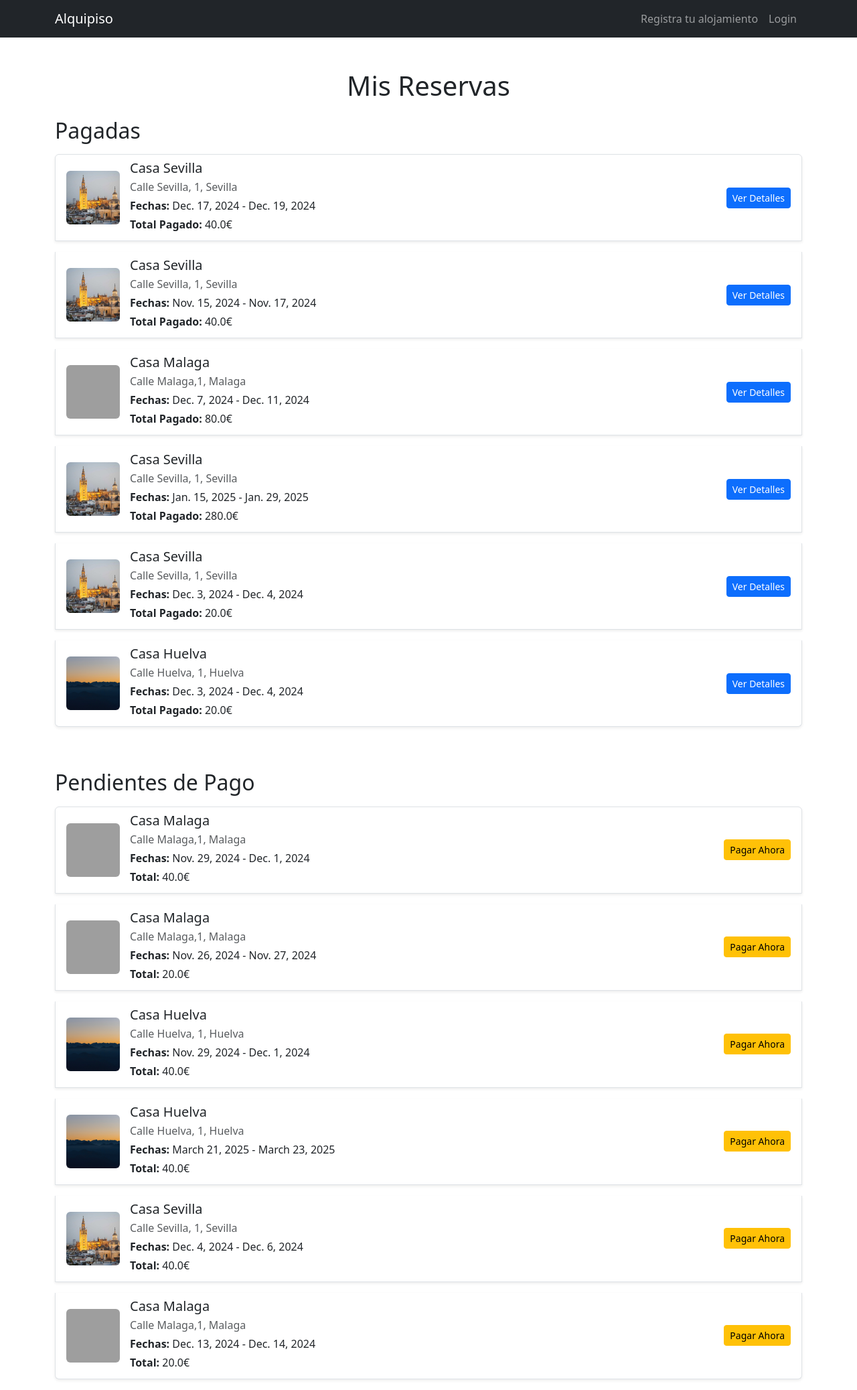
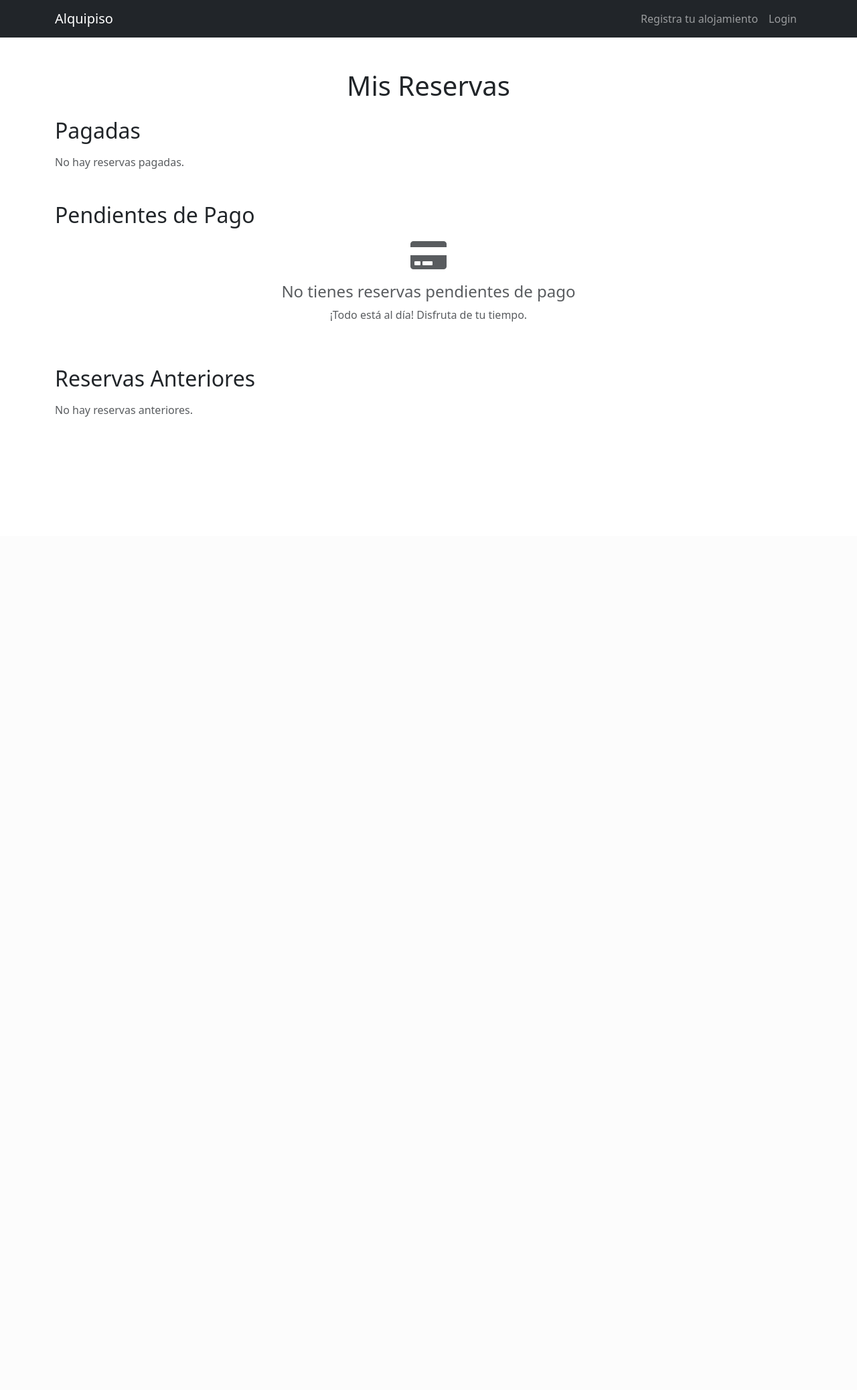
Before and after one commit to josmirmar2/alquipiso-1, a Django app: page /alquileres/reservas/ in a window 1280 px wide. Shown: the whole page at 67% size. After the commit the page ends 622 px from the top, so only its background shows below. Run offline with Django 5.2, Linux system fonts and the light colour scheme; data comes from the database, SQL or seed files in the repository; both versions use the stored data as it was after the commit; grey boxes are pictures that could not be loaded.

Commit message:
Buscador terminado y ultimos estilos

```diff
--- a/alquipiso/modules/alquileres/forms.py
+++ b/alquipiso/modules/alquileres/forms.py
@@ -205,10 +205,11 @@
 class EditAlojamientoForm(forms.ModelForm):
     class Meta:
         model = Alojamiento
-        fields = ['nombre', 'direccion', 'ciudad', 'descripcion', 'precio', 'imagen']
+        fields = ['nombre', 'direccion', 'ciudad', 'descripcion', 'precio', 'imagen', 'activo']
         widgets = {
             'descripcion': forms.Textarea(attrs={'rows': 4, 'cols': 40}),
-            'precio': forms.NumberInput(attrs={'step': '0.01'})
+            'precio': forms.NumberInput(attrs={'step': '1.00'}),
+            'activo': forms.CheckboxInput(attrs={'class': 'form-check-input'})
         }
 
     def __init__(self, *args, **kwargs):
--- a/alquipiso/modules/alquileres/templates/create_reserva.html
+++ b/alquipiso/modules/alquileres/templates/create_reserva.html
@@ -22,7 +22,7 @@
             <div class="card shadow-sm p-4 rounded">
                 <p><i class="bi bi-geo-alt"></i><strong>  Dirección:</strong> {{ alojamiento.direccion }}, {{ alojamiento.ciudad }}</p>
                 <p><i class="bi bi-file-earmark-text"></i><strong>  Descripción:</strong> {{ alojamiento.descripcion }}</p>
-                <p><i class="bi bi-currency-euro"></i><strong>  Precio:</strong> ${{ alojamiento.precio }} por noche</p>
+                <p><i class="bi bi-currency-euro"></i><strong>  Precio:</strong> {{ alojamiento.precio }}€ por noche</p>
             </div>
             <!-- Formulario de reserva -->
     <form method="post" class="card shadow-sm p-4 rounded">
--- a/alquipiso/modules/alquileres/templates/index.html
+++ b/alquipiso/modules/alquileres/templates/index.html
@@ -23,7 +23,7 @@
             <h5 class="card-title">Buscar Alojamiento</h5>
             <form method="get" action="{% url 'alquileres:index' %}">
                 <div class="row g-2">
-                    <div class="col-md-4">
+                    <div class="col-md-3">
                         <input type="text" name="ciudad" placeholder="Ciudad" class="form-control" value="{{ request.GET.ciudad }}">
                     </div>
                     <div class="col-md-3">
@@ -34,6 +34,9 @@
                     </div>
                     <div class="col-md-2">
                         <button type="submit" class="btn btn-primary w-100">Buscar</button>
+                    </div>
+                    <div class="col-md-1">
+                        <a href="{% url 'alquileres:index' %}" class="btn btn-secondary w-100">Limpiar</a>
                     </div>
                 </div>
             </form>
--- a/alquipiso/modules/alquileres/templates/list_reservas.html
+++ b/alquipiso/modules/alquileres/templates/list_reservas.html
@@ -20,10 +20,9 @@
 
     <!-- Reservas Pagadas -->
     <h2 class="mb-3">Pagadas</h2>
-    {% if reservas|length > 0 %}
+    {% if reservas_pagadas %}
         <div class="list-group">
-            {% for reserva in reservas %}
-                {% if reserva.pagado %}
+            {% for reserva in reservas_pagadas %}
                 <div class="list-group-item d-flex align-items-center shadow-sm mb-3">
                     <!-- Imagen pequeña -->
                     <img src="{{ reserva.alojamiento.imagen.url }}" alt="Imagen de {{ reserva.alojamiento.nombre }}"
@@ -38,7 +37,6 @@
                     <!-- Botón de acción -->
                     <a href="{% url 'alquileres:detalles_reserva' reserva.id %}" class="btn btn-primary btn-sm">Ver Detalles</a>
                 </div>
-                {% endif %}
             {% endfor %}
         </div>
     {% else %}
@@ -47,10 +45,9 @@
 
     <!-- Reservas Pendientes de Pago -->
     <h2 class="mt-5 mb-3">Pendientes de Pago</h2>
-    {% if reservas|length > 0 %}
+    {% if reservas_pendientes %}
         <div class="list-group">
-            {% for reserva in reservas %}
-                {% if not reserva.pagado %}
+            {% for reserva in reservas_pendientes %}
                 <div class="list-group-item d-flex align-items-center shadow-sm mb-3">
                     <!-- Imagen pequeña -->
                     <img src="{{ reserva.alojamiento.imagen.url }}" alt="Imagen de {{ reserva.alojamiento.nombre }}"
@@ -65,11 +62,43 @@
                     <!-- Botón de acción -->
                     <a href="{% url 'alquileres:detalles_reserva' reserva.id %}" class="btn btn-warning btn-sm">Pagar Ahora</a>
                 </div>
-                {% endif %}
             {% endfor %}
         </div>
     {% else %}
-        <p class="text-muted">No hay reservas pendientes de pago.</p>
+        <!-- Mensaje cuando no hay reservas pendientes de pago -->
+        <div class="d-flex justify-content-center align-items-center">
+            <div class="text-center">
+                <!-- Icono de FontAwesome -->
+                <i class="fas fa-credit-card fa-3x text-muted mb-3"></i>
+                <h4 class="text-muted">No tienes reservas pendientes de pago</h4>
+                <p class="text-muted">¡Todo está al día! Disfruta de tu tiempo.</p>
+            </div>
+        </div>
+    {% endif %}
+
+    <!-- Reservas Anteriores -->
+    <h2 class="mt-5 mb-3">Reservas Anteriores</h2>
+    {% if reservas_anteriores %}
+        <div class="list-group">
+            {% for reserva in reservas_anteriores %}
+                <div class="list-group-item d-flex align-items-center shadow-sm mb-3">
+                    <!-- Imagen pequeña -->
+                    <img src="{{ reserva.alojamiento.imagen.url }}" alt="Imagen de {{ reserva.alojamiento.nombre }}"
+                         class="rounded" style="width: 80px; height: 80px; object-fit: cover; margin-right: 15px;">
+                    <!-- Información de la reserva -->
+                    <div class="flex-grow-1">
+                        <h5 class="mb-1">{{ reserva.alojamiento.nombre }}</h5>
+                        <p class="mb-1 text-muted">{{ reserva.alojamiento.direccion }}, {{ reserva.alojamiento.ciudad }}</p>
+                        <p class="mb-1"><strong>Fechas:</strong> {{ reserva.fecha_entrada }} - {{ reserva.fecha_salida }}</p>
+                        <p class="mb-1"><strong>Total Pagado:</strong> {{ reserva.precio_total }}€</p>
+                    </div>
+                    <!-- Botón de acción -->
+                    <a href="{% url 'alquileres:detalles_reserva' reserva.id %}" class="btn btn-secondary btn-sm">Ver Detalles</a>
+                </div>
+            {% endfor %}
+        </div>
+    {% else %}
+        <p class="text-muted">No hay reservas anteriores.</p>
     {% endif %}
 </div>
 {% endblock content %}
--- a/alquipiso/modules/alquileres/views.py
+++ b/alquipiso/modules/alquileres/views.py
@@ -62,33 +62,33 @@
             alojamientos_disponibles = []
 
             for alojamiento in alojamientos:
-                # Consultamos las reservas existentes para ese alojamiento
-                reservas_existentes = Reserva.objects.filter(alojamiento=alojamiento)
+                # Consultamos las reservas existentes para ese alojamiento (solo las pagadas)
+                reservas_existentes = Reserva.objects.filter(alojamiento=alojamiento, pagado=True)
 
                 disponible = True
                 for reserva in reservas_existentes:
-                    # Caso 1: La búsqueda está completamente dentro de una reserva existente
+                    # Caso 1: Las fechas de la reserva pagada engloban a otra reserva existente
+                    if fecha_entrada <= reserva.fecha_entrada and fecha_salida >= reserva.fecha_salida:
+                        disponible = False
+                        break
+
+                    # Caso 2: Las fechas de otra reserva existente engloban las fechas de la reserva pagada
                     if fecha_entrada >= reserva.fecha_entrada and fecha_salida <= reserva.fecha_salida:
                         disponible = False
                         break
 
-                    # Caso 2: La reserva existente está completamente dentro de las fechas de la búsqueda
-                    if fecha_entrada <= reserva.fecha_entrada and fecha_salida >= reserva.fecha_salida:
-                        disponible = False
-                        break
-
-                    # Caso 3: La fecha de entrada de la búsqueda está dentro del rango de una reserva existente
+                    # Caso 3: La fecha de entrada de la reserva pagada está dentro de las fechas de otra reserva
                     if fecha_entrada >= reserva.fecha_entrada and fecha_entrada < reserva.fecha_salida:
                         disponible = False
                         break
 
-                    # Caso 4: La fecha de salida de la búsqueda está dentro del rango de una reserva existente
+                    # Caso 4: La fecha de salida de la reserva pagada está dentro de las fechas de otra reserva
                     if fecha_salida > reserva.fecha_entrada and fecha_salida <= reserva.fecha_salida:
                         disponible = False
                         break
 
-                    # Caso 5: Las fechas de la búsqueda son exactamente iguales a una reserva existente
-                    if fecha_entrada == reserva.fecha_entrada and fecha_salida == reserva.fecha_salida:
+                    # Caso 5: Las fechas se solapan parcial o completamente
+                    if fecha_entrada < reserva.fecha_salida and fecha_salida > reserva.fecha_entrada:
                         disponible = False
                         break
 
@@ -184,9 +184,23 @@
     return render(request, 'show_reserva.html', {'reserva': reserva})
 
 def list_reservas_cliente(request, cliente_id):
-    cliente = Cliente.objects.get(pk=cliente_id)
-    reservas = Reserva.objects.filter(cliente=cliente)
-    return render(request, 'list_reservas.html', {'reservas': reservas})
+    reservas = Reserva.objects.filter(cliente_id=cliente_id)
+
+    # Filtrar reservas pagadas
+    reservas_pagadas = reservas.filter(pagado=True, fecha_salida__gte=timezone.now())
+
+    # Filtrar reservas pendientes de pago (pagado=False)
+    reservas_pendientes = reservas.filter(pagado=False)
+
+    # Filtrar reservas anteriores (ya ocurridas)
+    reservas_anteriores = reservas.filter(fecha_salida__lt=timezone.now())
+
+    return render(request, 'list_reservas.html', {
+        'reservas_pagadas': reservas_pagadas,
+        'reservas_pendientes': reservas_pendientes,
+        'reservas_anteriores': reservas_anteriores,
+        'today': timezone.now(),
+    })
 
 def list_reservas_alojamiento(request, alojamiento_id):
     alojamiento = Alojamiento.objects.get(pk=alojamiento_id)
@@ -384,18 +398,18 @@
     # Verificar que el usuario autenticado sea el propietario del alojamiento
     if request.user != alojamiento.propietario.user:
         messages.error(request, "No tienes permiso para editar este alojamiento.")
-        return redirect('alquileres:show_alojamiento', alojamiento_id=alojamiento_id)
+        return redirect('alquileres:list_alojamientos_propietario', propietario_id=alojamiento.propietario.id)
 
     if request.method == 'POST':
-        form = AlojamientoForm(request.POST, request.FILES, instance=alojamiento)
+        form = EditAlojamientoForm(request.POST, request.FILES, instance=alojamiento)
         if form.is_valid():
             form.save()
             messages.success(request, "Alojamiento actualizado con éxito.")
-            return redirect('alquileres:show_alojamiento', alojamiento_id=alojamiento_id)
+            return redirect('alquileres:list_alojamientos_propietario', propietario_id=alojamiento.propietario.id)
         else:
             messages.error(request, "Hubo un error al actualizar el alojamiento.")
     else:
-        form = AlojamientoForm(instance=alojamiento)
+        form = EditAlojamientoForm(instance=alojamiento)
 
     return render(request, 'edit_alojamiento.html', {'form': form, 'alojamiento': alojamiento})
 
@@ -640,16 +654,3 @@
         form = UserEditForm(instance=request.user, user=request.user)
 
     return render(request, 'user_profile.html', {'form': form})
-
-def edit_alojamiento(request, alojamiento_id):
-    alojamiento = get_object_or_404(Alojamiento, id=alojamiento_id)
-
-    if request.method == 'POST':
-        form = EditAlojamientoForm(request.POST, request.FILES, instance=alojamiento)
-        if form.is_valid():
-            form.save()
-            return redirect('alquileres:edit_alojamiento', alojamiento_id=alojamiento.id)
-    else:
-        form = EditAlojamientoForm(instance=alojamiento)
-
-    return render(request, 'show_alojamiento.html', {'form': form, 'alojamiento': alojamiento})
```
Also changed, not shown: alquipiso/modules/alquileres/templates/edit_alojamiento.html (+72 -35 lines), alquipiso/modules/alquileres/templates/pago_cancelado.html (+18 -3 lines), alquipiso/modules/alquileres/templates/pago_exitoso.html (+22 -5 lines), alquipiso/modules/alquileres/templates/show_alojamiento.html (deleted, +0 -91 lines), alquipiso/alquipiso.db, alquipiso/media/sevilla.jpg. Lines whose indentation alone changed are shown as unchanged.
